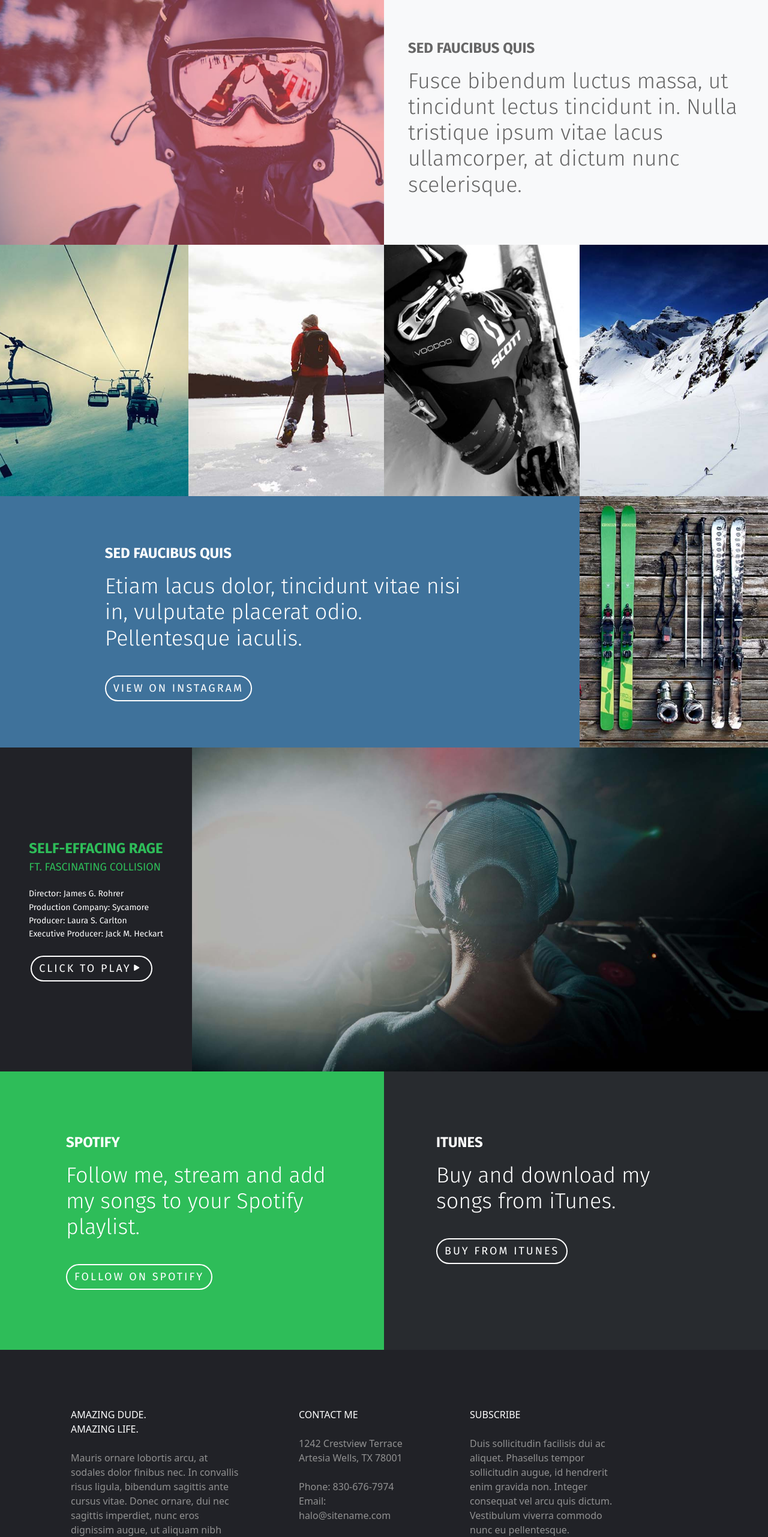
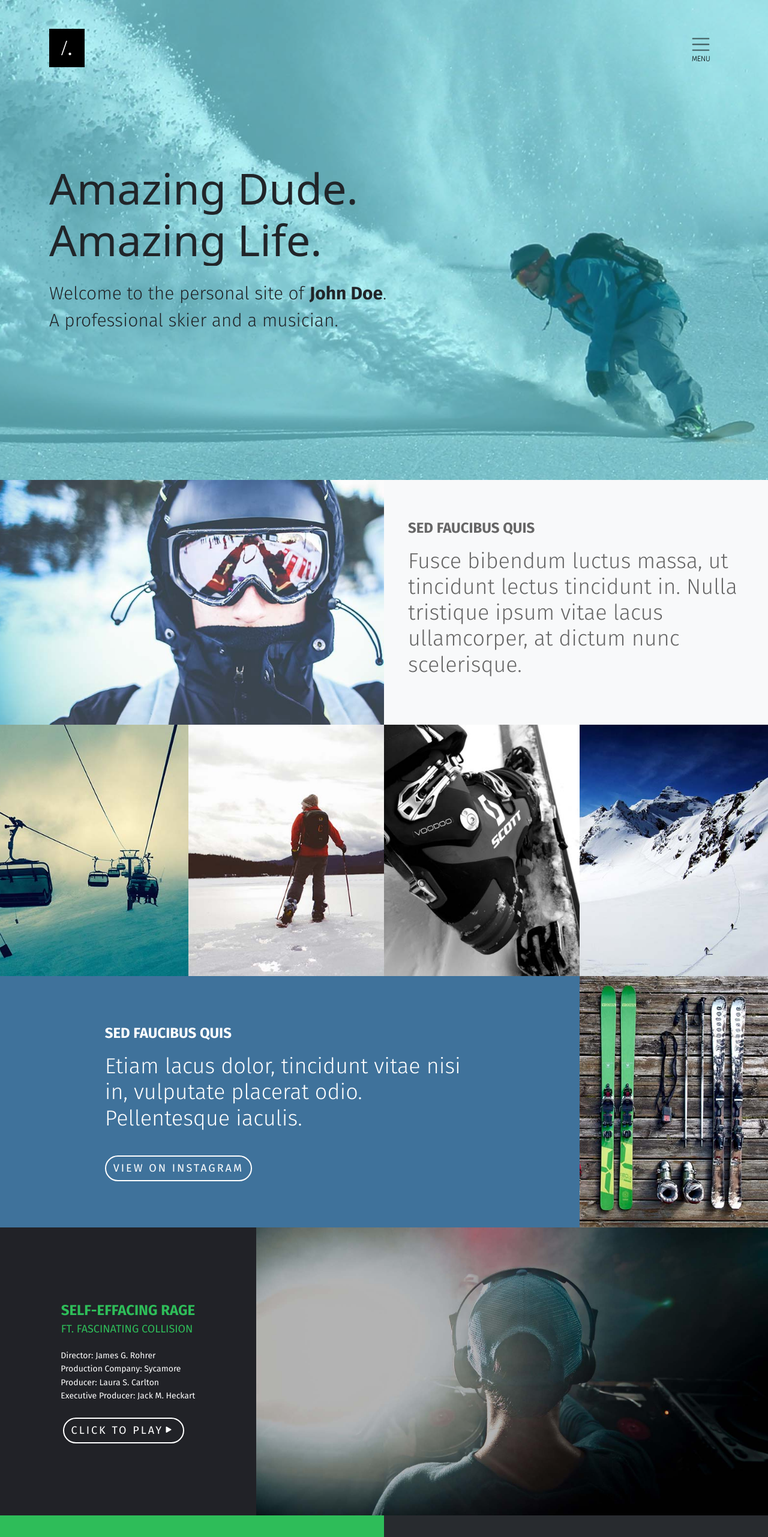
Before and after one commit to DomenicoBellic/mytemplatehomework24, a plain HTML site: page index.html in a window 1280 px wide. Shown: the top 2562 px of the page at 60% size. Drawn offline with nearby package versions, Linux system fonts and the light colour scheme; a web font is replaced by a local one.

Commit message:
finish project

```diff
--- a/css/style.css
+++ b/css/style.css
@@ -31,14 +31,14 @@
 .header {
     position: relative;
     background: url(../images/HERO\ IMAGE.jpg) top center no-repeat;
-    background-size: 100% 100%;
+    background-size: cover;
     justify-content: center;
     align-items: center;
     width: 100%;
     height: 100%;
     overflow-x: hidden;
     /* padding-bottom: 200px; */
-    /* min-height: 100vh; */
+    min-height: 100vh;
     z-index: 0;
   }
 
@@ -149,6 +149,7 @@
     position:absolute;
     width: 100%;
     height:100%;
+    z-index: 2;
     transition: .3s;
 }
 .bgimggallery:hover {
@@ -257,7 +258,9 @@
 .footer {
     background-color: #212227;
 }
-
+.z-index-minus {
+    z-index: -2;
+}
 .footer__text {
     color: #919191;
 }
--- a/index.html
+++ b/index.html
@@ -10,15 +10,15 @@
     <link rel="stylesheet" href="./css/style.css">
 </head>
 <body>
-    <!-- <header class="header">
+    <header class="header">
         <div class="contetheader">
             <nav class="navbar navbar-light pt-5">
                 <div class="container">
                   <a class="navbar-brand" href="#">/.</a>
                   <button class="navbar-toggler border-0 d-flex flex-column align-items-center colorbuttomenu" type="button" data-bs-toggle="offcanvas" data-bs-target="#offcanvasNavbar" aria-controls="offcanvasNavbar">
-                    <span class="navbar-toggler-icon"></span><span class="menutext">MENU</span>
+                    <span class="navbar-toggler-icon"></span><span class="menutext overflow-hidden">MENU</span>
                   </button>
-                  <div class="offcanvas offcanvas-end bg-black bg-opacity-50" tabindex="-1" id="offcanvasNavbar" aria-labelledby="offcanvasNavbarLabel">
+                  <div class="offcanvas offcanvas-end bg-black bg-opacity-75 posrelzined" tabindex="-1" id="offcanvasNavbar" aria-labelledby="offcanvasNavbarLabel">
                     <div class="offcanvas-header text-white">
                       <h5 class="offcanvas-title " id="offcanvasNavbarLabel">Offcanvas</h5>
                       <button type="button" class="btn-close text-reset colorexit" data-bs-dismiss="offcanvas" aria-label="Close"></button>
@@ -53,7 +53,7 @@
                   <div class="container">
                       <h1 class="intro__title">
                         Amazing Dude.
-                        <div>Amazing Life.</div>
+                        <div class="overflow-hidden">Amazing Life.</div>
                       </h1>
                       <p class="intro__tetx"><div class="intro__tetx">Welcome to the personal site of <span class="JohnDoe">John Doe</span>.</div><div class="intro__tetx">
                         A professional skier and a musician.
@@ -61,70 +61,12 @@
                   </div>
               </div>
         </div>
-    </header> -->
-    <!-- <header class="header">
-        <div class="contetheader">
-            <div class="row">
-              <div class="col-12">
-                <nav class="navbar navbar-light pt-5">
-                  <div class="container">
-                    <a class="navbar-brand" href="#">/.</a>
-                    <button class="navbar-toggler border-0 d-flex flex-column align-items-center colorbuttomenu" type="button" data-bs-toggle="offcanvas" data-bs-target="#offcanvasNavbar" aria-controls="offcanvasNavbar">
-                      <span class="navbar-toggler-icon"></span><span class="menutext">MENU</span>
-                    </button>
-                    <div class="offcanvas offcanvas-end bg-black bg-opacity-50" tabindex="-1" id="offcanvasNavbar" aria-labelledby="offcanvasNavbarLabel">
-                      <div class="offcanvas-header text-white">
-                        <h5 class="offcanvas-title " id="offcanvasNavbarLabel">Offcanvas</h5>
-                        <button type="button" class="btn-close text-reset" data-bs-dismiss="offcanvas" aria-label="Close"></button>
-                      </div>
-                      <div class="offcanvas-body">
-                        <ul class="navbar-nav justify-content-end flex-grow-1 pe-3">
-                          <li class="nav-item">
-                            <a class="nav-link active" aria-current="page" href="#">Home</a>
-                          </li>
-                          <li class="nav-item">
-                            <a class="nav-link" href="#">Link</a>
-                          </li>
-                          <li class="nav-item dropdown">
-                            <a class="nav-link dropdown-toggle" href="#" id="offcanvasNavbarDropdown" role="button" data-bs-toggle="dropdown" aria-expanded="false">
-                              Dropdown
-                            </a>
-                            <ul class="dropdown-menu" aria-labelledby="offcanvasNavbarDropdown">
-                              <li><a class="dropdown-item" href="#">Action</a></li>
-                              <li><a class="dropdown-item" href="#">Another action</a></li>
-                              <li>
-                                <hr class="dropdown-divider">
-                              </li>
-                              <li><a class="dropdown-item" href="#">Something else here</a></li>
-                            </ul>
-                          </li>
-                        </ul>
-                      </div>
-                    </div>
-                  </div>
-                </nav>
-              </div>
-              <div class="col-12">
-                <div class="intro__text">
-                  <div class="container">
-                      <h1 class="intro__title">
-                        Amazing Dude.
-                        <div>Amazing Life.</div>
-                      </h1>
-                      <p class="intro__tetx"><div class="intro__tetx">Welcome to the personal site of <span class="JohnDoe">John Doe</span>.</div><div class="intro__tetx">
-                        A professional skier and a musician.
-                      </div></p>
-                  </div>
-              </div>
-              </div>
-            </div>
-        </div>
-    </header> -->
+    </header>
     <section class="section">
         <div class="row bgabouthover">
           <div class="col-12 col-xl-6 col-sm-12 m-0 p-0 g-0">
             <div class="img__about">
-              <img class="aboutimg" src="./images/aboutimg.jpg" alt="">
+              <img class="aboutimg position-relative z-index-minus" src="./images/aboutimg.jpg" alt="">
               <div class="bgimgabout">
 
               </div>
@@ -144,29 +86,29 @@
           </div>
         </div>
     </section>
-    <section class="section">
+    <section class="section ">
       <div class="row">
         <div class="col-12 col-sm-6 col-lg-3 p-0 m-0 g-0">
           <div class="img__about">
-            <img class="aboutimg" src="./images/gallary-1.jpg" alt="">
+            <img class="aboutimg position-relative z-index-minus" src="./images/gallary-1.jpg" alt="">
             <div class="bgimggallery"></div>
           </div>
         </div>
         <div class="col-12 col-sm-6 col-lg-3 p-0 m-0 g-0">
           <div class="img__about">
-            <img class="aboutimg" src="./images/gallary-2.jpg" alt="">
+            <img class="aboutimg position-relative z-index-minus" src="./images/gallary-2.jpg" alt="">
             <div class="bgimggallery"></div>
           </div>
         </div>
         <div class="col-12 col-sm-6 col-lg-3 p-0 m-0 g-0">
           <div class="img__about">
-            <img class="aboutimg" src="./images/gallary-3.jpg" alt="">
+            <img class="aboutimg position-relative z-index-minus" src="./images/gallary-3.jpg" alt="">
             <div class="bgimggallery"></div>
           </div>
         </div>
         <div class="col-12 col-sm-6 col-lg-3 p-0 m-0 g-0">
           <div class="img__about">
-            <img class="aboutimg" src="./images/gallary-4.jpg" alt="">
+            <img class="aboutimg position-relative z-index-minus" src="./images/gallary-4.jpg" alt="">
             <div class="bgimggallery"></div>
           </div>
         </div>
@@ -189,7 +131,7 @@
     <section class="section">
       <div class="container-fluid">
         <div class="row">
-          <div class="col-12 order-md-0 order-5 col-md-5 col-lg-3 bgmusic pt-5 pb-5 p-0 m-0">
+          <div class="col-12 order-md-0 order-5 col-md-6 col-lg-4 bgmusic pt-5 pb-5 p-0 m-0">
             <div class="d-flex text-white justify-content-center flex-column align-items-center musicitem">
               <div class="about__title cologreen">Self-Effacing Rage<div class="about__suptitle cologreen">FT. Fascinating Collision</div></div>
               <div class="music__text">
@@ -201,11 +143,11 @@
               <a href="#" class="btn btn-link btnspoti mt-4">Click to play<i class="bi bi-play-fill"></i></a>
             </div>
           </div>
-          <div class="col-12 col-md-7 col-lg-9 p-0 m-0"><img class="aboutimg" src="./images/musicphoto.jpg" alt=""></div>
+          <div class="col-12 col-md-6 col-lg-8 p-0 m-0"><img class="aboutimg" src="./images/musicphoto.jpg" alt=""></div>
         </div>
       </div>
     </section>
-    <section class="section spotiitunes position-relative">
+    <section class="section spotiitunes position-relative overflow-hidden">
       <div class="container">
         <div class="row">
           <div class="col-12 col-lg-6 p-0 m-0 g-0">
```
